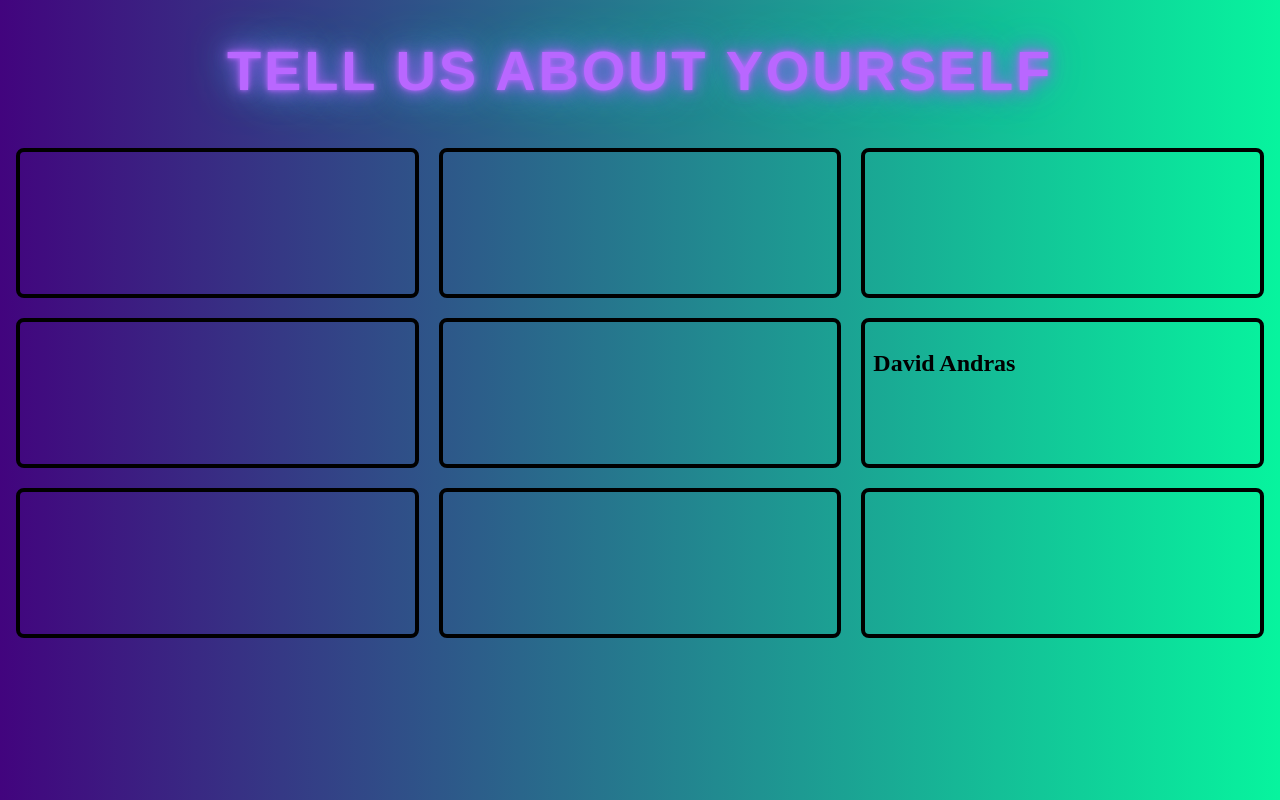
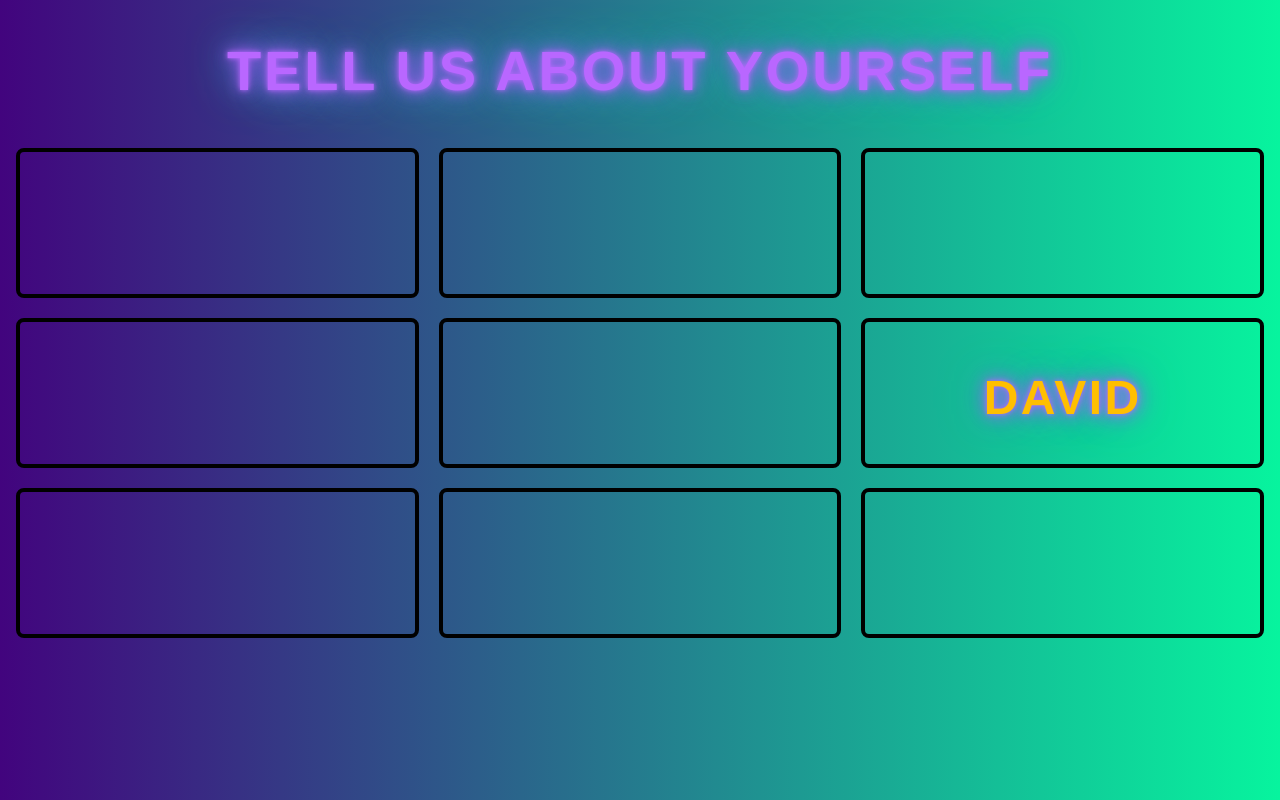
Before and after one commit to SIG-WebDev-Fall-2026/ACM_Practice_React_Template, a React (Vite) app: page / in a window 1280 px wide. Built offline with nearby package versions, Linux system fonts and the light colour scheme.

Commit message:
mess with css

```diff
--- a/src/Person_6/Component.css
+++ b/src/Person_6/Component.css
@@ -0,0 +1,14 @@
+.Name {
+    text-align: center;
+    font-size: 3.0rem;
+    font-family: 'Orbitron', 'Audiowide', sans-serif;
+    font-weight: 700;
+    letter-spacing: 0.05em;
+    text-transform: uppercase;
+    color: #ffbf00;
+    text-shadow:
+        0 0 5px #b967ff,
+        0 0 15px #b967ff,
+        0 0 30px #7b2ff7,
+        0 0 45px #05ffa1;
+}
--- a/src/Person_6/Component.jsx
+++ b/src/Person_6/Component.jsx
@@ -3,7 +3,7 @@ import "./Component.css"
 function Person6(){
     return(
         <>
-        <h2>David Andras</h2>
+        <h2 className="Name">David</h2>
         </>
     )
 }
```
Also changed, not shown: 1 other file (tests, documents, lock files or other folders).
